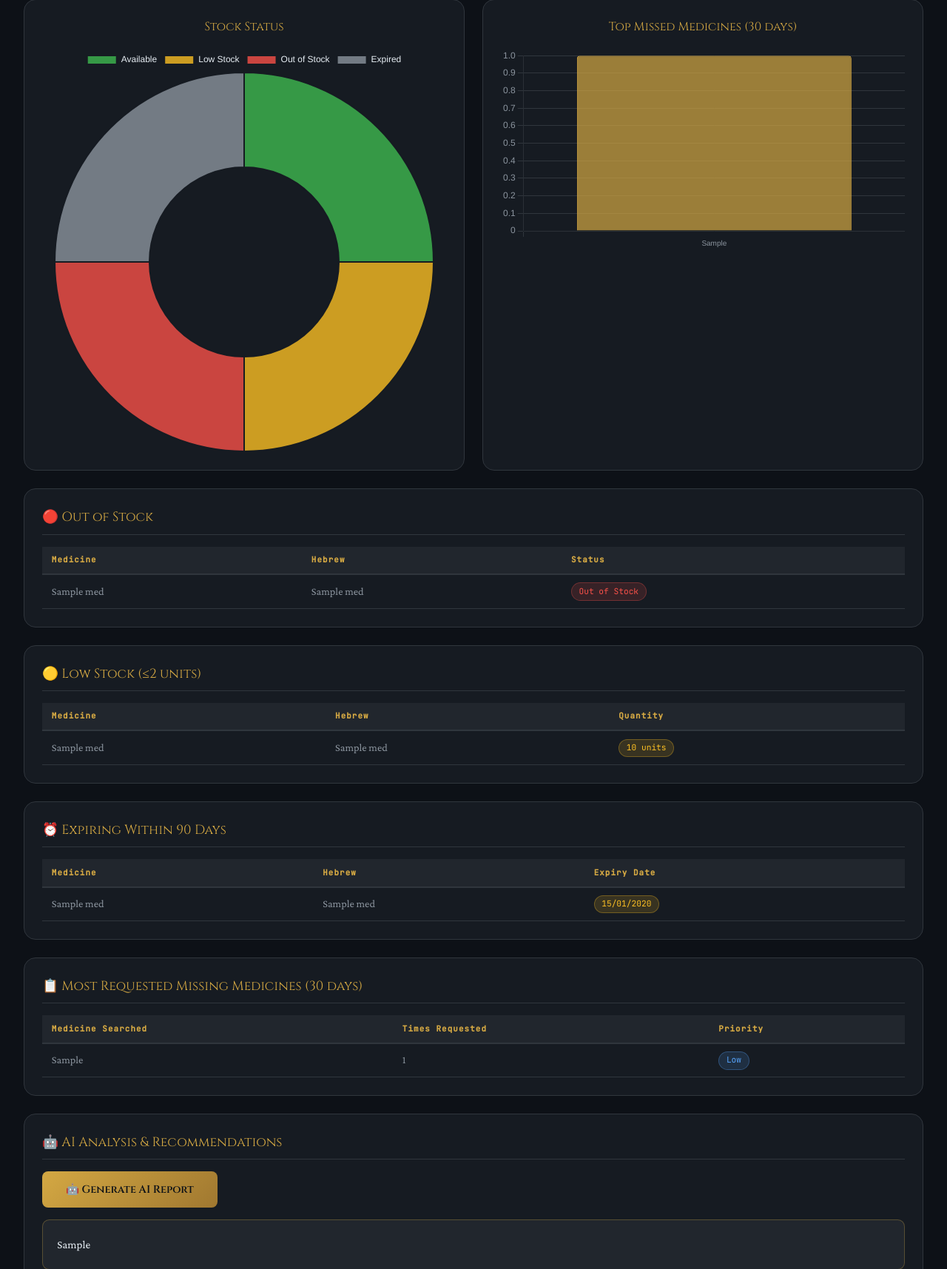
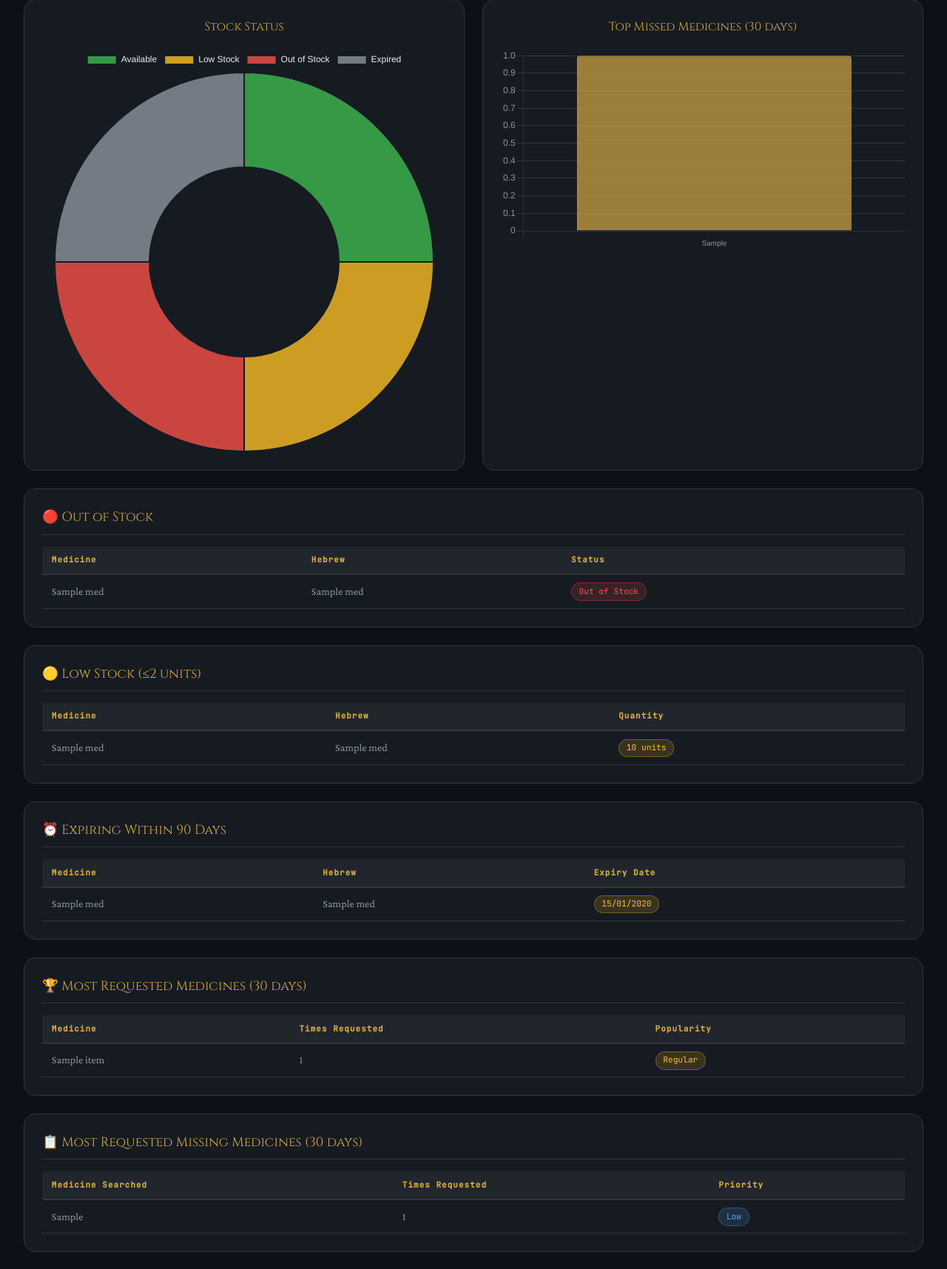
Before and after one commit to shmouel1824/gemach-bot, a Django app: template bot/templates/admin/report.html in a window 1280 px wide. Shown: the part 859-2574 px from the top of the page at 74% size. Run offline with Django 5.2, Linux system fonts and the light colour scheme; tables that the repository leaves empty hold one stand-in row (values such as "Sample post"); the template is opened without the code that fills it: values that come from a table or form of the project are taken from there, most other values are stand-ins (such as "Sample title", 1, 10 or a date in 2020); data that the repository does not hold is empty.

Commit message:
Add search logging, most requested medicines, admin dashboard link

```diff
--- a/bot/models.py
+++ b/bot/models.py
@@ -45,3 +45,15 @@ class MissedRequest(models.Model):
 
     class Meta:
         ordering = ['-date']
+
+class SearchLog(models.Model):
+    medicine_name   = models.CharField(max_length=200)
+    requester_phone = models.CharField(max_length=50)
+    date            = models.DateTimeField(auto_now_add=True)
+    was_available   = models.BooleanField(default=True)
+
+    def __str__(self):
+        return f"{self.medicine_name} — {self.date.strftime('%d/%m/%Y %H:%M')}"
+
+    class Meta:
+        ordering = ['-date']
--- a/bot/templates/admin/report.html
+++ b/bot/templates/admin/report.html
@@ -255,6 +255,10 @@
         <div class="stat-number">{{ total_visitors }}</div>
         <div class="stat-label">Total Users</div>
     </div>
+    <div class="stat-card blue">
+        <div class="stat-number">{{ total_searches }}</div>
+        <div class="stat-label">Searches (30d)</div>
+    </div>
 </div>
 
 <!-- CHARTS -->
@@ -347,7 +351,40 @@
     </table>
 </div>
 {% endif %}
-
+<!-- MOST REQUESTED MEDICINES -->
+{% if most_requested %}
+<div class="section">
+    <div class="section-title">
+        🏆 Most Requested Medicines (30 days)
+    </div>
+    <table>
+        <thead>
+            <tr>
+                <th>Medicine</th>
+                <th>Times Requested</th>
+                <th>Popularity</th>
+            </tr>
+        </thead>
+        <tbody>
+            {% for item in most_requested %}
+            <tr>
+                <td>{{ item.medicine_name }}</td>
+                <td>{{ item.count }}</td>
+                <td>
+                    {% if item.count >= 10 %}
+                        <span class="badge badge-green">Very Popular</span>
+                    {% elif item.count >= 5 %}
+                        <span class="badge badge-blue">Popular</span>
+                    {% else %}
+                        <span class="badge badge-yellow">Regular</span>
+                    {% endif %}
+                </td>
+            </tr>
+            {% endfor %}
+        </tbody>
+    </table>
+</div>
+{% endif %}
 <!-- MISSED REQUESTS -->
 {% if missed_30 %}
 <div class="section">
```
Also changed, not shown: bot/admin.py (+8 -1 lines), bot/templates/admin/index.html (added, +35 -0 lines), bot/views.py (+7 -1 lines), bot/views_admin.py (+35 -22 lines), bot/migrations/0007_searchlog.py (added).
